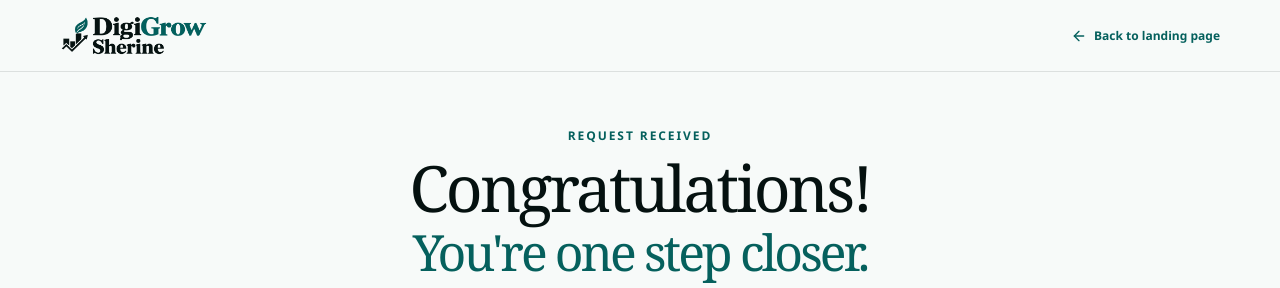
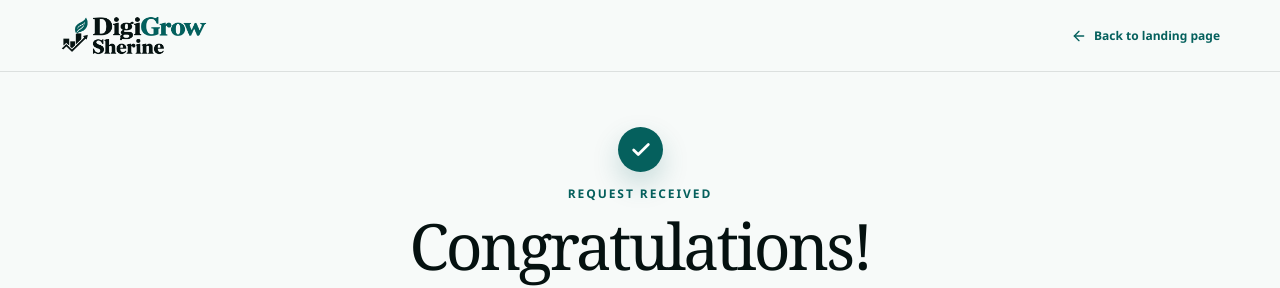
Before and after one commit to sherine4moktan-hub/consultation-landing-page, a Next.js app: page /thank-you in a window 1280 px wide. Shown: the top 288 px of the page. Built offline with nearby package versions, Linux system fonts and the light colour scheme; no server answers.

Commit message:
Update Site source

```diff
--- a/app/globals.css
+++ b/app/globals.css
@@ -41,6 +41,14 @@ button, a { -webkit-tap-highlight-color: transparent; }
 @keyframes play-pulse {
   0%, 100% { box-shadow: 0 0 0 0 rgba(255,255,255,.2); }
   50% { box-shadow: 0 0 0 12px rgba(255,255,255,0); }
+}
+@keyframes confirmation-pop {
+  0% { opacity: 0; transform: scale(.55) rotate(-10deg); }
+  65% { opacity: 1; transform: scale(1.12) rotate(2deg); }
+  100% { opacity: 1; transform: scale(1) rotate(0); }
+}
+@keyframes check-draw {
+  to { stroke-dashoffset: 0; }
 }
 
 .section-shell { width: min(1160px, calc(100% - 40px)); margin-inline: auto; }
@@ -176,6 +184,9 @@ footer p { margin: 13px 0 0; color: rgba(5,17,16,.5); font-size: 12px; }
 .thank-you-shell { width: min(1160px, calc(100% - 40px)); min-height: calc(100svh - 72px); margin: 0 auto; padding: 55px 0; display: grid; align-items: center; }
 .thank-you-grid { width: min(820px, 100%); margin-inline: auto; display: flex; flex-direction: column; align-items: center; gap: 25px; }
 .thank-you-copy { text-align: center; }
+.confirmation-mark { width: 45px; height: 45px; display: grid; place-items: center; margin: 0 auto 13px; border-radius: 50%; background: var(--teal); color: white; box-shadow: 0 12px 28px rgba(5,96,93,.2); animation: confirmation-pop .58s .18s cubic-bezier(.2,.8,.25,1.25) both; }
+.confirmation-mark svg path { stroke-dasharray: 32; stroke-dashoffset: 32; animation: check-draw .55s .5s ease-out forwards; }
+.thank-you-copy .section-label { margin: 0; }
 .thank-you-copy h1 { margin: 10px 0 0; font-family: Georgia, serif; font-size: clamp(44px, 5vw, 66px); line-height: 1.03; letter-spacing: -.045em; font-weight: 500; }
 .thank-you-copy h1 span { display: block; }
 .thank-you-copy h1 span:last-child { margin-top: 6px; color: var(--teal); font-size: .78em; }
--- a/app/thank-you/page.tsx
+++ b/app/thank-you/page.tsx
@@ -1,5 +1,5 @@
 import type { Metadata } from "next";
-import { ArrowLeft, MessageCircle, Play } from "lucide-react";
+import { ArrowLeft, Check, MessageCircle, Play } from "lucide-react";
 
 export const metadata: Metadata = { title: "Thank You | DigiGrow Sherine", robots: { index: false, follow: false } };
 
@@ -19,6 +19,7 @@ export default function ThankYouPage() {
       <div className="thank-you-shell">
         <div className="thank-you-grid">
           <div className="thank-you-copy">
+            <span className="confirmation-mark" aria-hidden="true"><Check size={22} strokeWidth={3} /></span>
             <p className="section-label">REQUEST RECEIVED</p>
             <h1><span>Congratulations!</span><span>You&apos;re one step closer.</span></h1>
             <p className="thank-you-lead">Thank you for taking the first step to grow your business online.</p>
```
